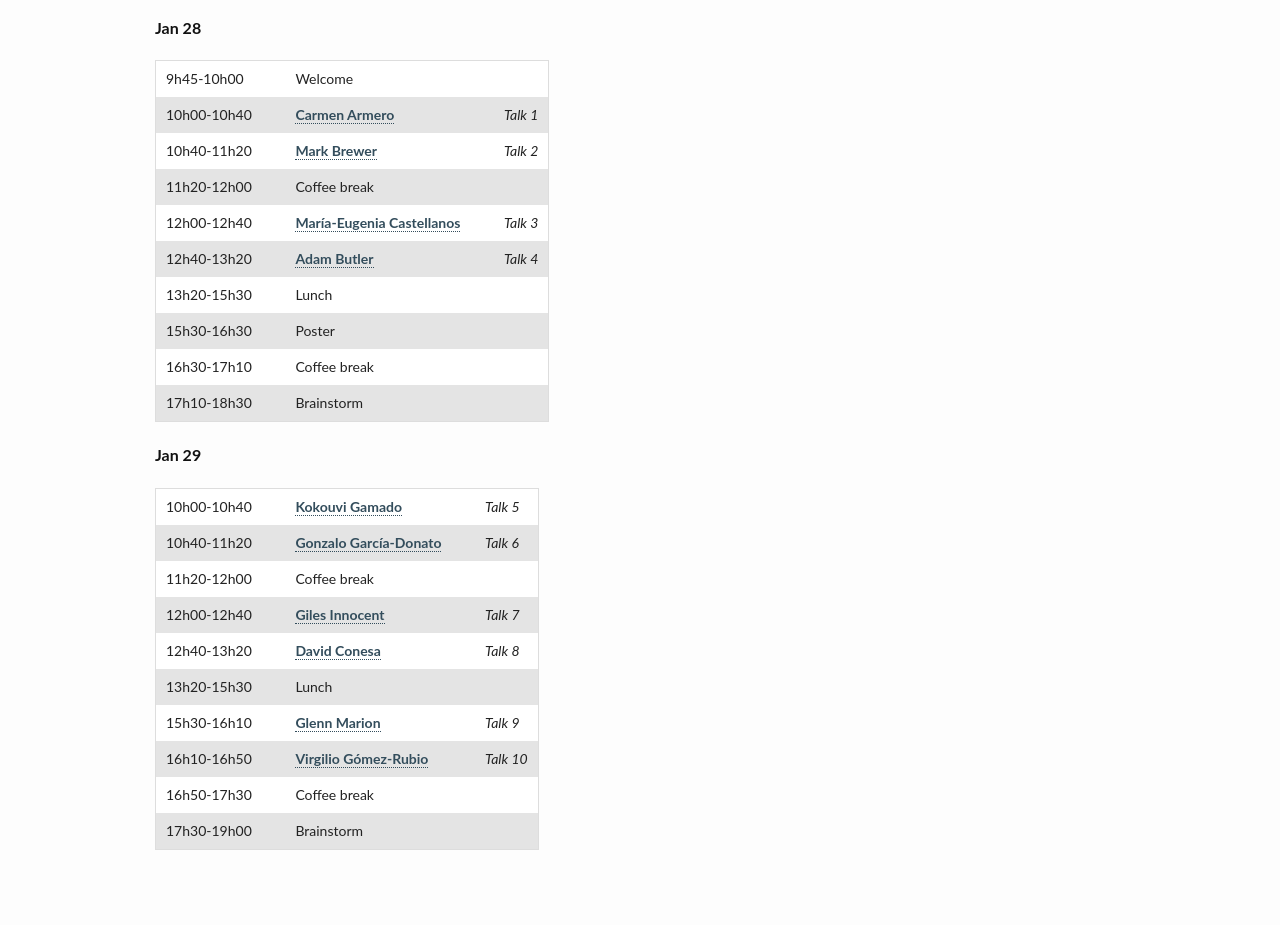
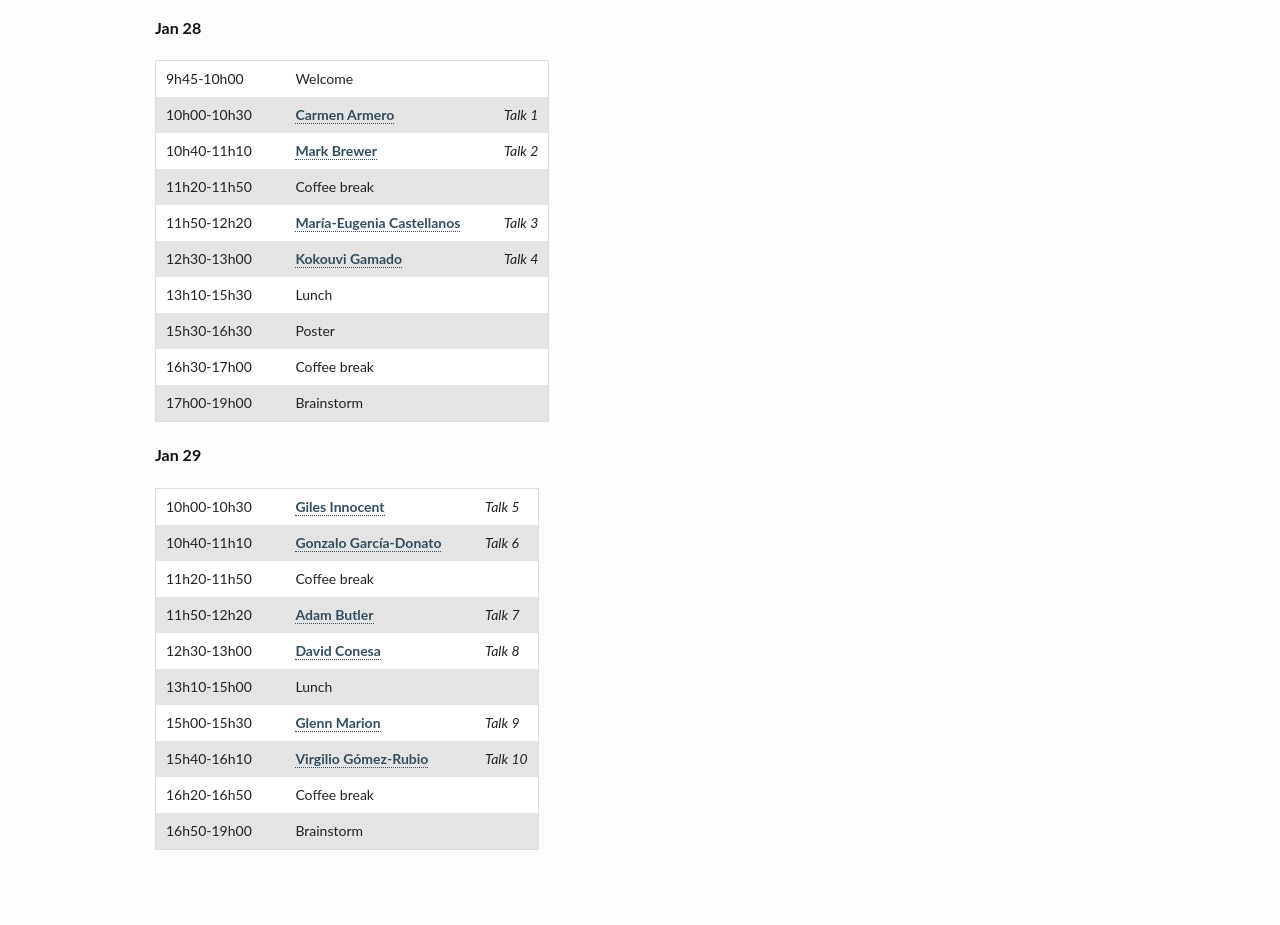
Before and after one commit to VABAR/VABAR.github.io, a Jekyll site: the page built from _posts/events/2015-11-25-ScoVa16.md, in a window 1280 px wide. Shown: the part 559-1484 px from the top of the page. Built offline with Jekyll 4.4.1, drawn with Linux system fonts in a browser that asks for light colours.

Commit message:
Update 2015-11-25-ScoVa16.md

```diff
--- a/_posts/events/2015-11-25-ScoVa16.md
+++ b/_posts/events/2015-11-25-ScoVa16.md
@@ -27,25 +27,25 @@
 **Jan 28**
 
 9h45-10h00  || Welcome
-10h00-10h40 || <a href="http://www.uv.es/armero/">Carmen Armero</a> || _Talk 1_
-10h40-11h20 || <a href="http://www.bioss.ac.uk/people/markb.html">Mark Brewer</a> || _Talk 2_
-11h20-12h00 || Coffee break
-12h00-12h40 || <a href="http://bayes.etsii.urjc.es/~mecastel/hp/Contact.html">María-Eugenia Castellanos</a> || _Talk 3_
-12h40-13h20 || <a href="http://www.bioss.ac.uk/people/adam.html">Adam Butler</a> || _Talk 4_
-13h20-15h30 || Lunch
+10h00-10h30 || <a href="http://www.uv.es/armero/">Carmen Armero</a> || _Talk 1_
+10h40-11h10 || <a href="http://www.bioss.ac.uk/people/markb.html">Mark Brewer</a> || _Talk 2_
+11h20-11h50 || Coffee break
+11h50-12h20 || <a href="http://bayes.etsii.urjc.es/~mecastel/hp/Contact.html">María-Eugenia Castellanos</a> || _Talk 3_
+12h30-13h00 || <a href="http://www.bioss.ac.uk/people/kokouvi.html">Kokouvi Gamado</a> || _Talk 4_
+13h10-15h30 || Lunch
 15h30-16h30 || Poster
-16h30-17h10 || Coffee break
-17h10-18h30 || Brainstorm
+16h30-17h00 || Coffee break
+17h00-19h00 || Brainstorm
 
 **Jan 29**
 
-10h00-10h40 || <a href="http://www.bioss.ac.uk/people/kokouvi.html">Kokouvi Gamado</a> || _Talk 5_
-10h40-11h20 || <a href="http://www.uclm.es/profesorado/garcia-donato/">Gonzalo García-Donato</a> || _Talk 6_
-11h20-12h00 || Coffee break
-12h00-12h40 || <a href="http://www.bioss.ac.uk/people/giles.html">Giles Innocent</a> || _Talk 7_
-12h40-13h20 || <a href="http://www.geeitema.org/conesa/">David Conesa</a> || _Talk 8_
-13h20-15h30 || Lunch
-15h30-16h10 || <a href="http://www.bioss.ac.uk/people/glenn.html">Glenn Marion</a> || _Talk 9_
-16h10-16h50 || <a href="http://www.uclm.es/profesorado/vgomez/">Virgilio Gómez-Rubio</a> || _Talk 10_
-16h50-17h30 || Coffee break
-17h30-19h00 || Brainstorm
+10h00-10h30 || <a href="http://www.bioss.ac.uk/people/giles.html">Giles Innocent</a> || _Talk 5_
+10h40-11h10 || <a href="http://www.uclm.es/profesorado/garcia-donato/">Gonzalo García-Donato</a> || _Talk 6_
+11h20-11h50 || Coffee break
+11h50-12h20 || <a href="http://www.bioss.ac.uk/people/adam.html">Adam Butler</a> || _Talk 7_
+12h30-13h00 || <a href="http://www.geeitema.org/conesa/">David Conesa</a> || _Talk 8_
+13h10-15h00 || Lunch
+15h00-15h30 || <a href="http://www.bioss.ac.uk/people/glenn.html">Glenn Marion</a> || _Talk 9_
+15h40-16h10 || <a href="http://www.uclm.es/profesorado/vgomez/">Virgilio Gómez-Rubio</a> || _Talk 10_
+16h20-16h50 || Coffee break
+16h50-19h00 || Brainstorm
```
